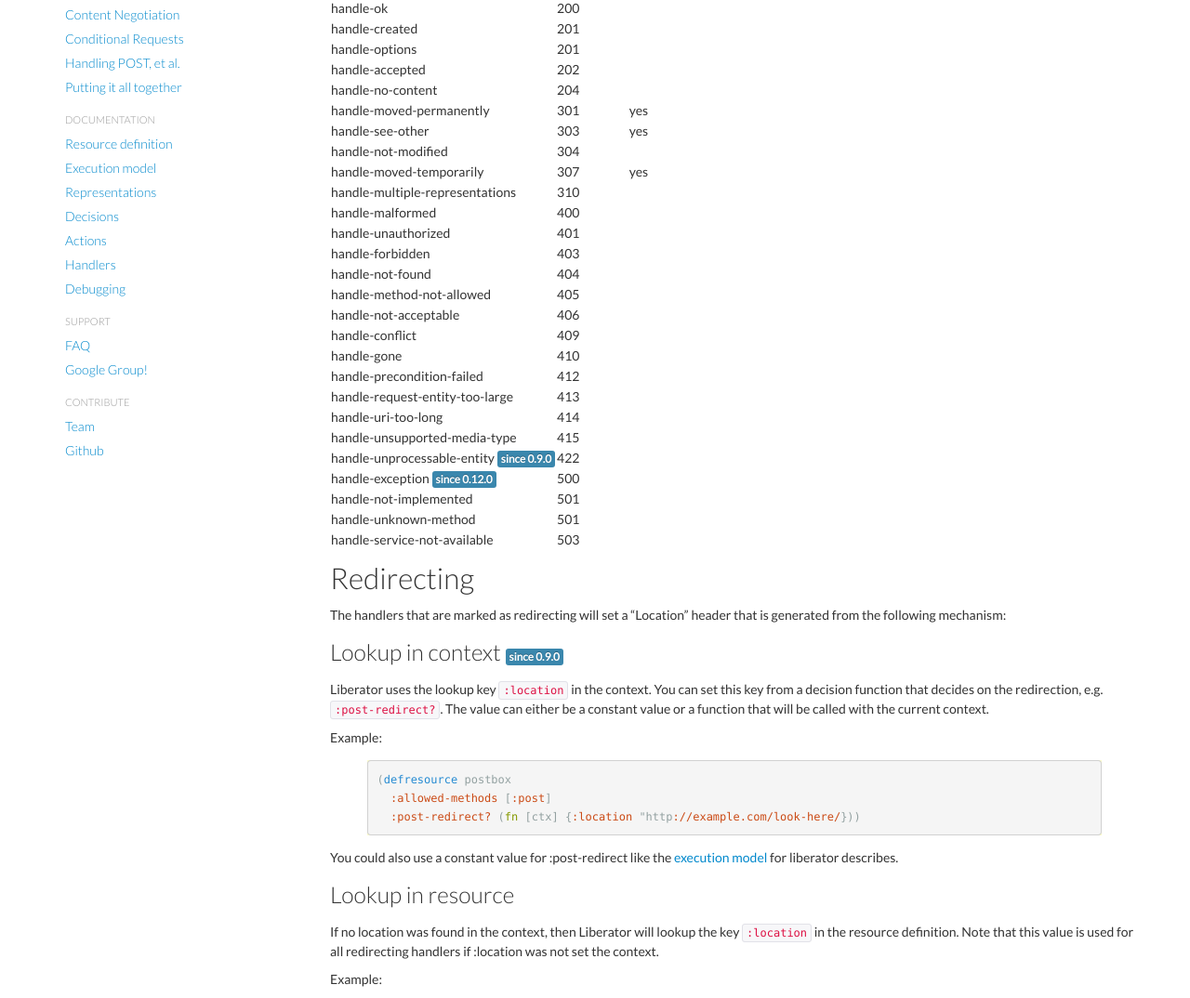
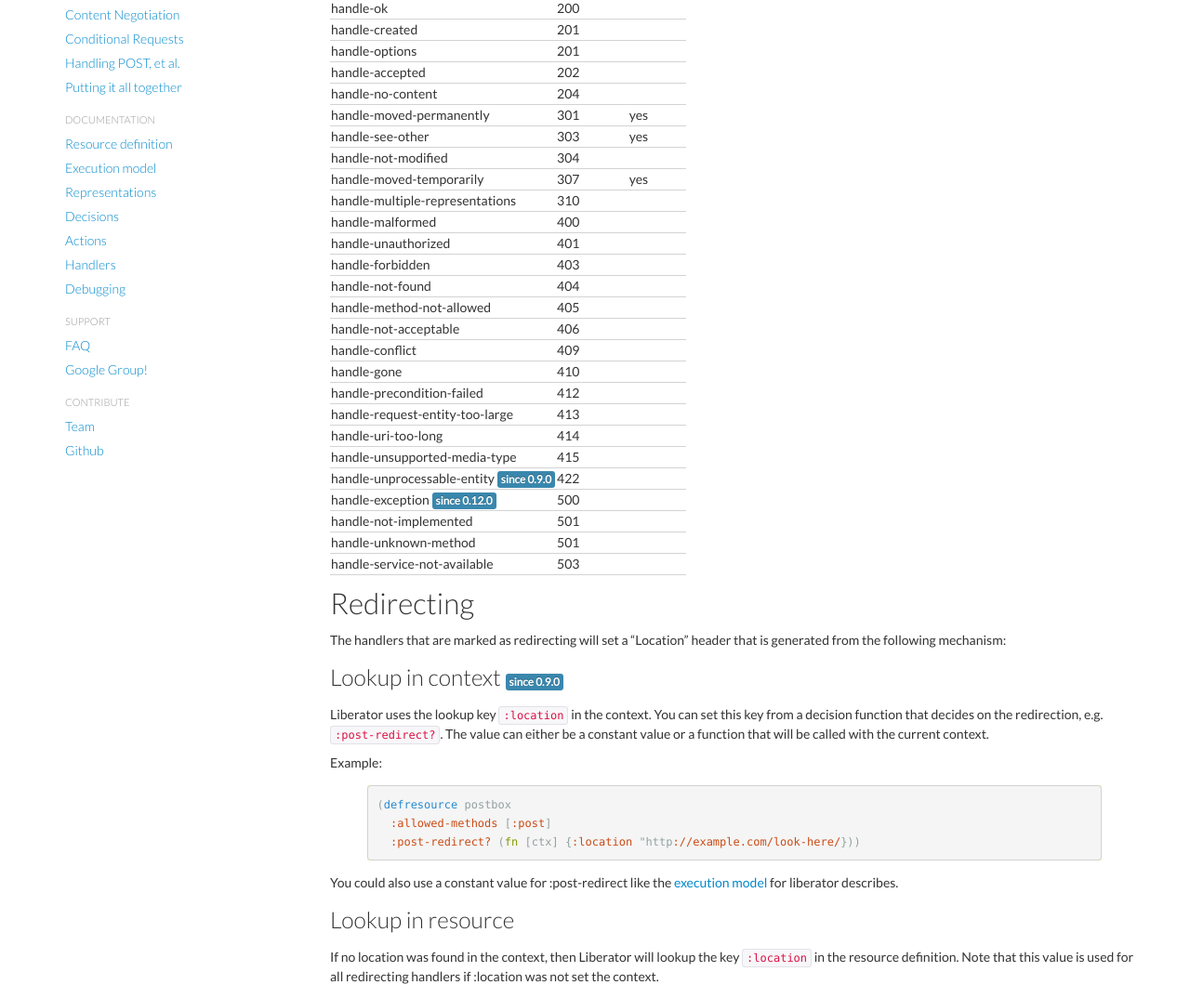
Before and after one commit to clojure-liberator/liberator, a Jekyll site: the page built from doc/handlers.md, in a window 1280 px wide and 1400 px high. Shown: the part 326-1400 px from the top of the window at 93% size. Built offline with Jekyll 4.4.1, drawn with Linux system fonts in a browser that asks for light colours; nearby versions of some CDN libraries.

Commit message:
Enhance readability of long table rows with grey line seperator

```diff
--- a/assets/css/docs.css
+++ b/assets/css/docs.css
@@ -38,3 +38,8 @@ h1, h2, h3, .navbar, #menu {
 .container td {
     vertical-align: top;
 }
+
+.container tbody>tr {
+    border-bottom: solid lightgray;
+    border-width: 1px 0;
+}
```
